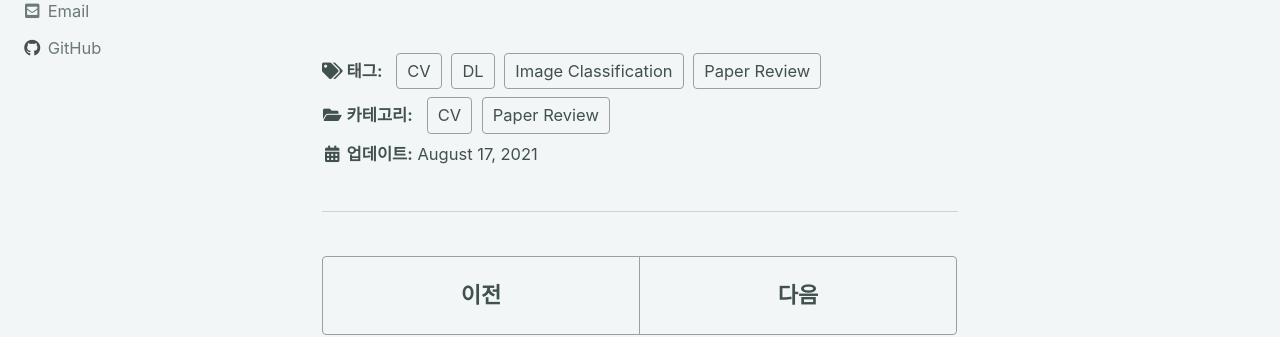
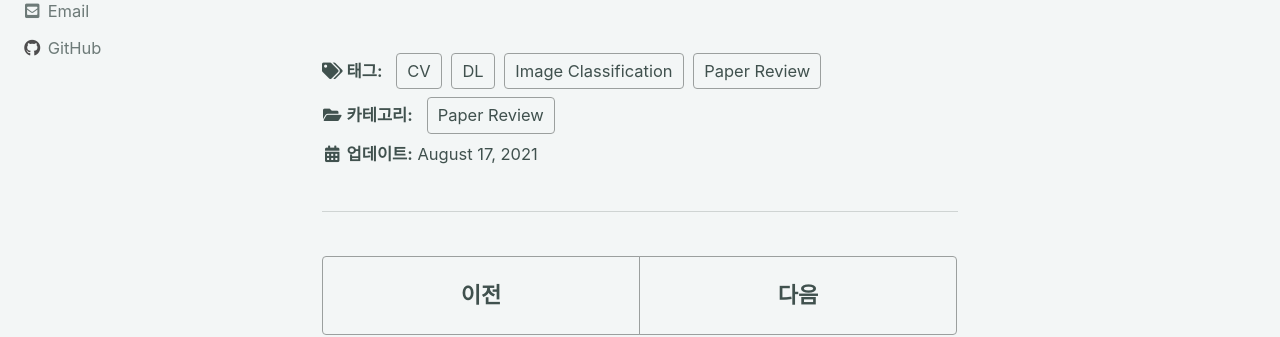
Before and after one commit to eunaoeh/eunaoeh.github.io, a Jekyll site: the page built from _posts/2021-08-17-ViT.md, in a window 1280 px wide and 900 px high, scrolled down 5576 px. Shown: the part 344-681 px from the top of the window. Built offline with Jekyll 4.4.1, drawn with Linux system fonts in a browser that asks for light colours; cached includes are drawn as plain includes; formulas are drawn with MathJax 3.

```diff
--- a/_posts/2021-08-17-ViT.md
+++ b/_posts/2021-08-17-ViT.md
@@ -3,7 +3,6 @@ title: "[논문리뷰] Vision Transformer(ViT)"
 
 categories:
   - Paper Review
-  - CV
 
 tags:
   - CV
```
